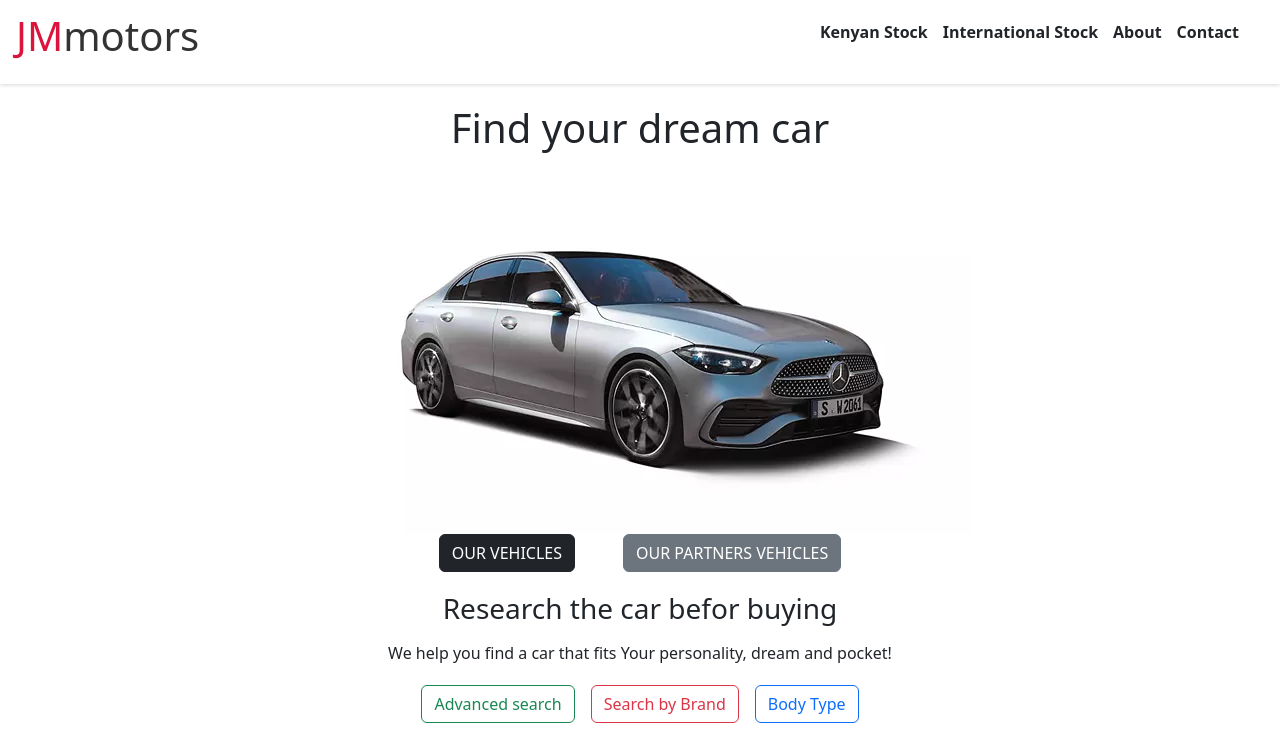
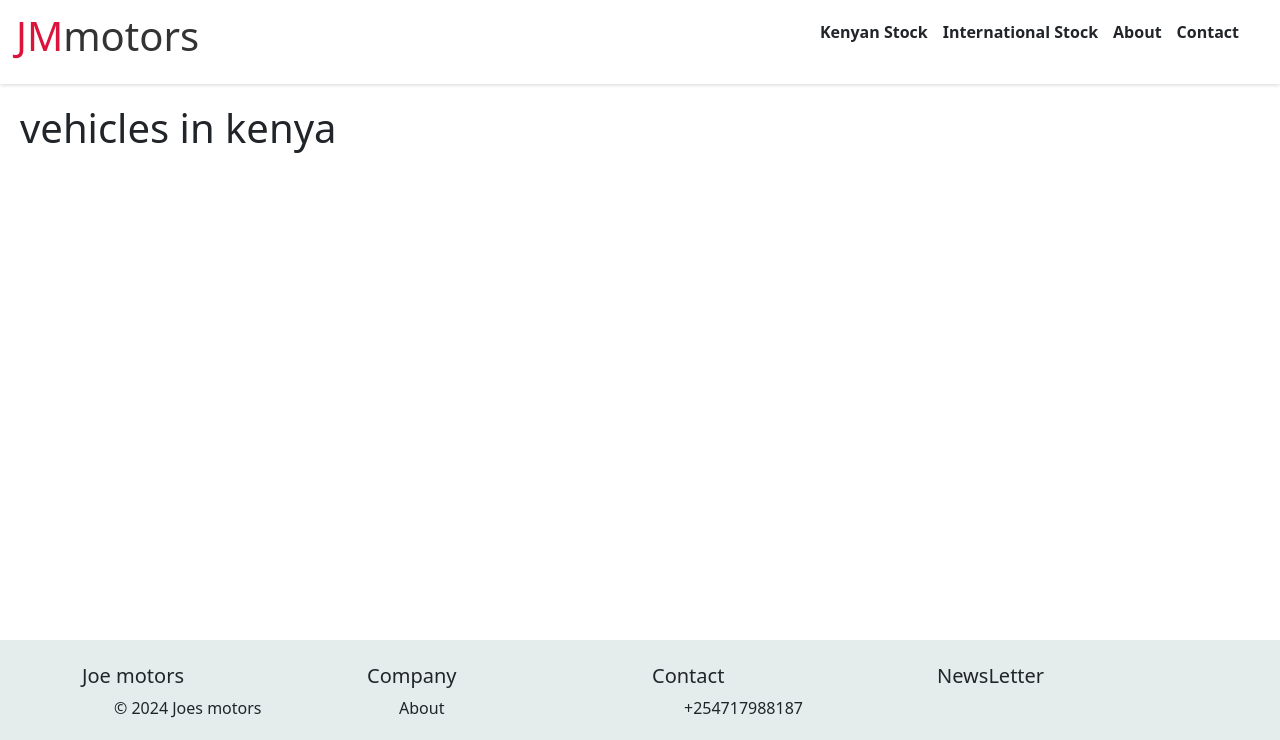
Before and after one commit to Joe-muraguri/Cars-selling-website, a React (Create React App) app: page /kenyan_vehicles in a window 1280 px wide. Shown: the top 740 px of the page. Built offline with nearby package versions, Linux system fonts and the light colour scheme.

Commit message:
display all vehicles page

```diff
--- a/package.json
+++ b/package.json
@@ -9,6 +9,7 @@
     "bootstrap": "^5.3.2",
     "react": "^18.2.0",
     "react-dom": "^18.2.0",
+    "react-router-dom": "^6.21.2",
     "react-scripts": "5.0.1",
     "web-vitals": "^2.1.4"
   },
--- a/src/App.js
+++ b/src/App.js
@@ -6,19 +6,30 @@ import { Hero } from "./containers/Hero";
 import { Search } from "./containers/Search";
 import 'bootstrap/dist/css/bootstrap.min.css';
 import { Steps } from "./containers/Steps";
+import { BrowserRouter as Router, Routes, Route, Link } from 'react-router-dom';
+import { KenyanVehicles } from "./containers/KenyanVehicles";
 
 
 
 function App() {
   return (
     <div className="App">
+      <Router>
       <Header/>
-      <Hero/>
-      {/* <Search />
-      <Brand />
-      <Body /> */}
-      <Steps />
-      <Footer />
+        <main>
+        {/* <Search />
+        <Brand />
+        <Body /> */}
+
+        <Routes>
+          <Route path="/" element={<Hero/>}/>
+          <Route path="/kenyan_vehicles" element={<KenyanVehicles/>}/>
+        </Routes>
+        </main>
+        <Footer />
+      </Router>
+
+
     </div>
   );
 }
--- a/src/containers/Hero.jsx
+++ b/src/containers/Hero.jsx
@@ -3,9 +3,15 @@ import '../styles/Hero.css'
 import { Search } from './Search'
 import {Brand} from './Brand'
 import {Body} from './Body'
+import { Link } from 'react-router-dom'
+import { Steps } from './Steps'
+// import {useHistory} from 'react-router-dom'
 
 export const Hero = () => {
     const [activeSearch, setActiveSearch] = useState('advancedsearch')
+    // const history = useHistory()
+
+
 
     const handleButtonClick = (componentName) =>{
         setActiveSearch(componentName);
@@ -17,7 +23,10 @@ export const Hero = () => {
             <img src="images/benz.webp" alt="" />
         </div>
         <div className="vehicles-kenya">
-            <button type="button" class="btn btn-dark  me-5">OUR VEHICLES</button>
+            <Link to="/kenyan_vehicles">
+                <button type="button" class="btn btn-dark  me-5">OUR VEHICLES</button>
+            </Link>
+
 
             <button type="button" class="btn btn-secondary">OUR PARTNERS VEHICLES</button>
         </div>
@@ -36,6 +45,8 @@ export const Hero = () => {
         {activeSearch === 'advancedsearch' && <Search/>}
         {activeSearch === 'brandsearch' && <Brand/>}
         {activeSearch === 'bodysearch' && <Body/>}
+
+        <Steps/>
     </div>
   )
 }
--- /dev/null
+++ b/src/containers/KenyanVehicles.jsx
@@ -0,0 +1,9 @@
+import React from 'react'
+
+export const KenyanVehicles = () => {
+  return (
+    <div>
+        <h1>vehicles in kenya</h1>
+    </div>
+  )
+}
--- a/src/index.css
+++ b/src/index.css
@@ -12,3 +12,14 @@ body{
  .flex{
   display: flex;
  }
+
+ .App {
+  display: flex;
+  flex-direction: column;
+  min-height: 100vh;
+}
+
+main {
+  flex-grow: 1; /* This makes the main section grow to fill the remaining space */
+  padding: 20px;
+}
```
Also changed, not shown: 1 other file (tests, documents, lock files or other folders).
